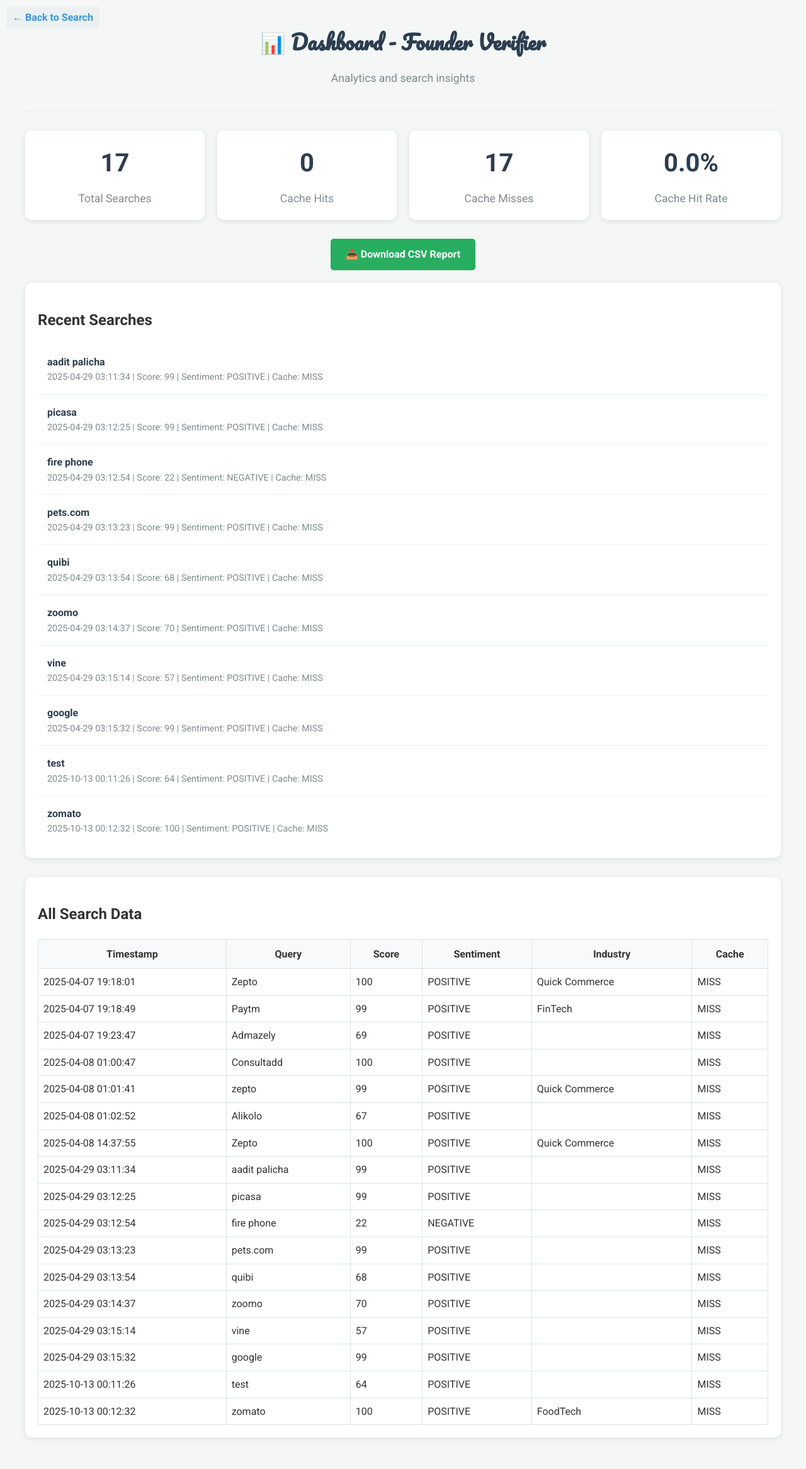
After one commit to garry00107/AI-based-founder-verification, a Flask app: page /dashboard in a window 1280 px wide. The commit adds this page. Shown: the whole page at 63% size. Run offline with Flask 3, Linux system fonts and the light colour scheme.

Commit message:
Add dashboard and CSV download features - analytics and reporting

```diff
--- a/app.py
+++ b/app.py
@@ -1,5 +1,5 @@
 # app.py
-from flask import Flask, render_template, request, jsonify, url_for
+from flask import Flask, render_template, request, jsonify, url_for, send_file
 import scraper
 import analyzer
 from cache import init_cache, cache
@@ -37,7 +37,7 @@
 csv_lock = threading.Lock()
 
 def log_search_to_csv(data, cache_status):
-    """Appends search data to the CSV log file."""
+    """Appends search data to the CSV log file. Gracefully handles read-only filesystem."""
     log_entry = {}
     try:
         # Prepare data for logging - handle potential missing keys gracefully
@@ -80,6 +80,12 @@
                 writer.writerow(log_entry)
             logging.info(f"Successfully logged search for '{log_entry['query']}' to {CSV_FILE}")
 
+    except OSError as e:
+        # Handle read-only filesystem gracefully (common in serverless environments)
+        if "Read-only file system" in str(e) or e.errno == 30:
+            logging.info(f"CSV logging skipped for '{data.get('query', 'N/A')}' - read-only filesystem (serverless environment)")
+        else:
+            logging.error(f"File system error writing to CSV log for query '{data.get('query', 'N/A')}': {e}")
     except Exception as e:
         logging.error(f"Error writing to CSV log for query '{data.get('query', 'N/A')}': {e}")
         # Log the problematic entry data for debugging if possible
@@ -92,6 +98,41 @@
 def index():
     """Renders the home page with the search form."""
     return render_template('index.html')
+
+@app.route('/dashboard')
+def dashboard():
+    """Renders a dashboard showing search analytics and CSV data."""
+    try:
+        # Read CSV data
+        csv_data = []
+        if os.path.isfile(CSV_FILE) and os.path.getsize(CSV_FILE) > 0:
+            with open(CSV_FILE, 'r', encoding='utf-8') as csvfile:
+                reader = csv.DictReader(csvfile)
+                csv_data = list(reader)
+
+        # Calculate some basic stats
+        total_searches = len(csv_data)
+        cache_hits = len([row for row in csv_data if row.get('cache_status') == 'HIT'])
+        cache_misses = len([row for row in csv_data if row.get('cache_status') == 'MISS'])
+
+        # Get recent searches
+        recent_searches = csv_data[-10:] if csv_data else []
+
+        return render_template('dashboard.html',
+                             total_searches=total_searches,
+                             cache_hits=cache_hits,
+                             cache_misses=cache_misses,
+                             recent_searches=recent_searches,
+                             csv_data=csv_data)
+    except Exception as e:
+        logging.error(f"Error loading dashboard: {e}")
+        return render_template('dashboard.html',
+                             total_searches=0,
+                             cache_hits=0,
+                             cache_misses=0,
+                             recent_searches=[],
+                             csv_data=[],
+                             error=str(e))
 
 @app.route('/search', methods=['POST'])
 def search():
@@ -221,6 +262,17 @@
                            "failure_industry_insights": {"status": "Data not fetched via API"} }
         return jsonify(placeholder_data), 404
 
+@app.route('/download-csv')
+def download_csv():
+    """Downloads the CSV log file."""
+    try:
+        if os.path.isfile(CSV_FILE) and os.path.getsize(CSV_FILE) > 0:
+            return send_file(CSV_FILE, as_attachment=True, download_name='founder_verification_log.csv')
+        else:
+            return "No CSV data available", 404
+    except Exception as e:
+        logging.error(f"Error downloading CSV: {e}")
+        return "Error downloading CSV file", 500
 
 # --- Run the App ---
 if __name__ == '__main__':
--- a/search_log.csv
+++ b/search_log.csv
@@ -14,3 +14,5 @@
 2025-04-29 03:14:37,zoomo,70,POSITIVE,Zoomo (Simulated),San Francisco Bay Area (Simulated),Using simulated LinkedIn data for demonstration.,,True,,0,No specific controversy-related snippets found in preliminary web search.,"San Francisco, CA, New York, NY",MISS
 2025-04-29 03:15:14,vine,57,POSITIVE,Vine (Simulated),San Francisco Bay Area (Simulated),Using simulated LinkedIn data for demonstration.,,True,,0,No specific controversy-related snippets found in preliminary web search.,"San Francisco, CA",MISS
 2025-04-29 03:15:32,google,99,POSITIVE,Google (Simulated),San Francisco Bay Area (Simulated),Using simulated LinkedIn data for demonstration.,,False,,4,,"San Francisco, CA",MISS
+2025-10-13 00:11:26,test,64,POSITIVE,Test (Simulated),San Francisco Bay Area (Simulated),Using simulated LinkedIn data for demonstration.,,True,,0,No specific controversy-related snippets found in preliminary web search.,"San Francisco, CA",MISS
+2025-10-13 00:12:32,zomato,100,POSITIVE,Zomato (Simulated),San Francisco Bay Area (Simulated),Using simulated LinkedIn data for demonstration.,FoodTech,False,,1,,"San Francisco, CA",MISS
--- /dev/null
+++ b/templates/dashboard.html
@@ -0,0 +1,197 @@
+<!DOCTYPE html>
+<html lang="en">
+<head>
+    <meta charset="UTF-8">
+    <meta name="viewport" content="width=device-width, initial-scale=1.0">
+    <title>Dashboard - Founder Verifier</title>
+    <!-- Google Fonts -->
+    <link href="https://fonts.googleapis.com/css2?family=Pacifico&family=Roboto:wght@400;700&family=Caveat&display=swap" rel="stylesheet">
+    <!-- Link to CSS -->
+    <link rel="stylesheet" href="/static/css/style.css">
+    <style>
+        .dashboard-container {
+            max-width: 1200px;
+            margin: 0 auto;
+            padding: 20px;
+        }
+        .stats-grid {
+            display: grid;
+            grid-template-columns: repeat(auto-fit, minmax(250px, 1fr));
+            gap: 20px;
+            margin-bottom: 30px;
+        }
+        .stat-card {
+            background: white;
+            padding: 20px;
+            border-radius: 10px;
+            box-shadow: 0 2px 10px rgba(0,0,0,0.1);
+            text-align: center;
+        }
+        .stat-number {
+            font-size: 2.5em;
+            font-weight: bold;
+            color: #2c3e50;
+            margin-bottom: 10px;
+        }
+        .stat-label {
+            color: #7f8c8d;
+            font-size: 1.1em;
+        }
+        .recent-searches {
+            background: white;
+            padding: 20px;
+            border-radius: 10px;
+            box-shadow: 0 2px 10px rgba(0,0,0,0.1);
+            margin-bottom: 30px;
+        }
+        .search-item {
+            padding: 15px;
+            border-bottom: 1px solid #ecf0f1;
+            display: flex;
+            justify-content: space-between;
+            align-items: center;
+        }
+        .search-item:last-child {
+            border-bottom: none;
+        }
+        .search-query {
+            font-weight: bold;
+            color: #2c3e50;
+        }
+        .search-meta {
+            color: #7f8c8d;
+            font-size: 0.9em;
+        }
+        .csv-download {
+            text-align: center;
+            margin: 20px 0;
+        }
+        .btn-download {
+            background: #27ae60;
+            color: white;
+            padding: 12px 24px;
+            border: none;
+            border-radius: 5px;
+            text-decoration: none;
+            font-weight: bold;
+            display: inline-block;
+        }
+        .btn-download:hover {
+            background: #219a52;
+        }
+        .error-message {
+            background: #e74c3c;
+            color: white;
+            padding: 15px;
+            border-radius: 5px;
+            margin-bottom: 20px;
+        }
+    </style>
+</head>
+<body>
+    <div class="dashboard-container">
+        <header>
+            <h1>📊 Dashboard - Founder Verifier</h1>
+            <p>Analytics and search insights</p>
+            <a href="/" class="back-link">← Back to Search</a>
+        </header>
+
+        {% if error %}
+        <div class="error-message">
+            <strong>Error:</strong> {{ error }}
+        </div>
+        {% endif %}
+
+        <!-- Statistics Cards -->
+        <div class="stats-grid">
+            <div class="stat-card">
+                <div class="stat-number">{{ total_searches }}</div>
+                <div class="stat-label">Total Searches</div>
+            </div>
+            <div class="stat-card">
+                <div class="stat-number">{{ cache_hits }}</div>
+                <div class="stat-label">Cache Hits</div>
+            </div>
+            <div class="stat-card">
+                <div class="stat-number">{{ cache_misses }}</div>
+                <div class="stat-label">Cache Misses</div>
+            </div>
+            <div class="stat-card">
+                <div class="stat-number">
+                    {% if total_searches > 0 %}
+                        {{ "%.1f"|format((cache_hits / total_searches) * 100) }}%
+                    {% else %}
+                        0%
+                    {% endif %}
+                </div>
+                <div class="stat-label">Cache Hit Rate</div>
+            </div>
+        </div>
+
+        <!-- CSV Download -->
+        {% if csv_data %}
+        <div class="csv-download">
+            <a href="/download-csv" class="btn-download">📥 Download CSV Report</a>
+        </div>
+        {% endif %}
+
+        <!-- Recent Searches -->
+        {% if recent_searches %}
+        <div class="recent-searches">
+            <h2>Recent Searches</h2>
+            {% for search in recent_searches %}
+            <div class="search-item">
+                <div>
+                    <div class="search-query">{{ search.query }}</div>
+                    <div class="search-meta">
+                        {{ search.timestamp }} |
+                        Score: {{ search.reputation_score }} |
+                        Sentiment: {{ search.sentiment_label }} |
+                        Cache: {{ search.cache_status }}
+                    </div>
+                </div>
+            </div>
+            {% endfor %}
+        </div>
+        {% else %}
+        <div class="recent-searches">
+            <h2>Recent Searches</h2>
+            <p>No searches found. Start by making some searches!</p>
+        </div>
+        {% endif %}
+
+        <!-- Full CSV Data Table -->
+        {% if csv_data %}
+        <div class="recent-searches">
+            <h2>All Search Data</h2>
+            <div style="overflow-x: auto;">
+                <table style="width: 100%; border-collapse: collapse;">
+                    <thead>
+                        <tr style="background: #f8f9fa;">
+                            <th style="padding: 10px; border: 1px solid #dee2e6;">Timestamp</th>
+                            <th style="padding: 10px; border: 1px solid #dee2e6;">Query</th>
+                            <th style="padding: 10px; border: 1px solid #dee2e6;">Score</th>
+                            <th style="padding: 10px; border: 1px solid #dee2e6;">Sentiment</th>
+                            <th style="padding: 10px; border: 1px solid #dee2e6;">Industry</th>
+                            <th style="padding: 10px; border: 1px solid #dee2e6;">Cache</th>
+                        </tr>
+                    </thead>
+                    <tbody>
+                        {% for row in csv_data %}
+                        <tr>
+                            <td style="padding: 8px; border: 1px solid #dee2e6;">{{ row.timestamp }}</td>
+                            <td style="padding: 8px; border: 1px solid #dee2e6;">{{ row.query }}</td>
+                            <td style="padding: 8px; border: 1px solid #dee2e6;">{{ row.reputation_score }}</td>
+                            <td style="padding: 8px; border: 1px solid #dee2e6;">{{ row.sentiment_label }}</td>
+                            <td style="padding: 8px; border: 1px solid #dee2e6;">{{ row.industry_identified }}</td>
+                            <td style="padding: 8px; border: 1px solid #dee2e6;">{{ row.cache_status }}</td>
+                        </tr>
+                        {% endfor %}
+                    </tbody>
+                </table>
+            </div>
+        </div>
+        {% endif %}
+    </div>
+</body>
+</html>
--- a/templates/index.html
+++ b/templates/index.html
@@ -14,6 +14,9 @@
         <header>
             <h1>Founder Verifier</h1>
             <p>Get quick insights on startup founders and their ventures.</p>
+            <nav style="margin-top: 15px;">
+                <a href="/dashboard" style="color: #3498db; text-decoration: none; font-weight: bold;">📊 View Dashboard & Reports</a>
+            </nav>
         </header>
 
         <form action="{{ url_for('search') }}" method="POST" class="search-form">
```
Also changed, not shown: analyzer.py (+20 -15 lines), nltk_downloader.py (added, +50 -0 lines), 1 other file.
